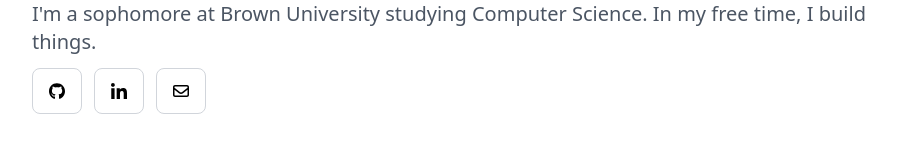
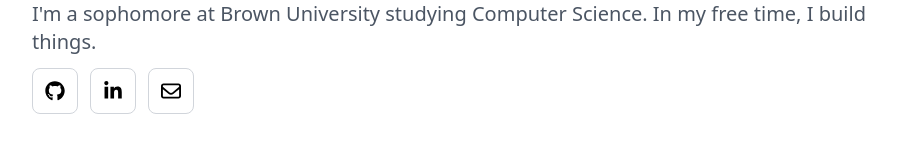
Before and after one commit to karipov/portfolio, a Next.js app: page / in a window 1280 px wide. Shown: the part 140-298 px from the top of the page, without its empty margins (180-1099 px from the left). Built offline with nearby package versions, Linux system fonts and the light colour scheme.

Commit message:
increased social button link area, made icons larger

```diff
--- a/src/components/AboutMe.tsx
+++ b/src/components/AboutMe.tsx
@@ -33,25 +33,22 @@ const AboutMe: NextPage = () => {
       </p>
       <div className="flex gap-3 my-3">
         {icons.map((icon, index) => (
-          <div
-            className="px-4 pb-2 pt-3 border rounded-lg border-gray-300 dark:border-gray-600 hover:bg-gray-200 dark:hover:bg-gray-600"
+          <button
+            onClick={() => {
+              window.open(icon.link, "_blank");
+            }}
             key={index}
           >
-            <button
-              onClick={() => {
-                window.open(icon.link, "_blank");
-              }}
-              className="h-4 w-4"
-            >
+            <div className="py-3 px-3 border rounded-lg border-gray-300 dark:border-gray-600 hover:bg-gray-200 dark:hover:bg-gray-600">
               <svg
                 xmlns="http://www.w3.org/2000/svg"
                 viewBox={icon.viewbox}
-                className="fill-black dark:fill-white"
+                className="h-5 w-5 fill-black dark:fill-white"
               >
                 <path d={icon.data} />
               </svg>
-            </button>
-          </div>
+            </div>
+          </button>
         ))}
       </div>
     </div>
```
